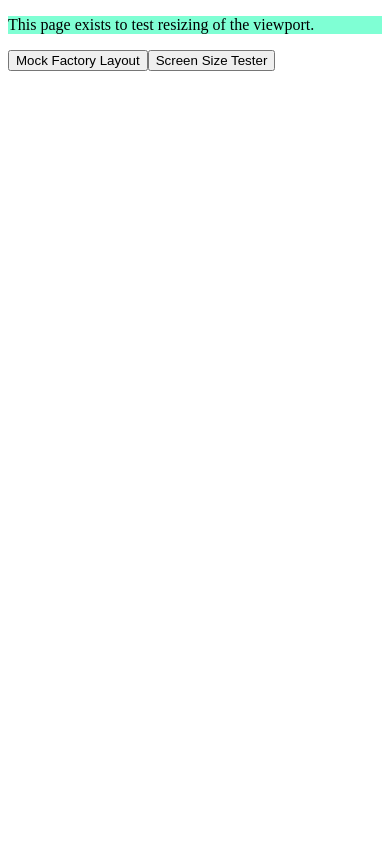
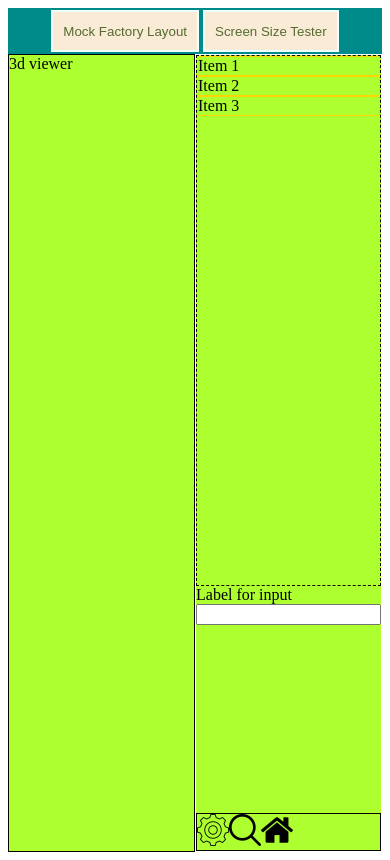
Before and after one commit to kevins2024/responsive-poc, a React (Create React App) app: page / in a window 390 px wide. Built offline with nearby package versions, Linux system fonts and the light colour scheme.

Commit message:
initial layout for desktop, tablet-portrait, and tablet-landscape created

```diff
--- a/src/App.js
+++ b/src/App.js
@@ -9,7 +9,7 @@ function App() {
   const SCREEN_SIZE = "ScreenSize";
   const [showScreenSize, setShowScreenSize] = useState(false);
   const MOCK_FACTORY_LAYOUT = "MockFactoryLayout";
-  const [showMockFactory, setShowMockFactory] = useState(false);
+  const [showMockFactory, setShowMockFactory] = useState(true);
 
   function screenSizeClicked() {
     disableAllExcept(SCREEN_SIZE);
@@ -33,7 +33,6 @@ function App() {
   return (
     <div className="App-container">
       <header className="App-header">
-        <p>This page exists to test resizing of the viewport.</p>
         <button onClick={mockFactoryClicked}>Mock Factory Layout</button>
         <button onClick={screenSizeClicked}>Screen Size Tester</button>
       </header>
@@ -44,6 +43,7 @@ function App() {
       {showMockFactory && (
         <main className="App-main">
           <div className="App-3d-viewer">3d viewer</div>
+          <div className="App-sidebar">
             <div className="App-edit-items-form">
               {[1, 2, 3].map((i) => (
                 <div key={i} className="App-item">
@@ -51,10 +51,18 @@ function App() {
                 </div>
               ))}
             </div>
+            <div className="App-another-form">
+              <div>
+                <label for="textbox">Label for input</label>
+                <br />
+                <input name="textbox" type="text" />
+              </div>
               <div className="App-button-bar">
                 <img src={gearicon} className="icon" alt="settings button" />
                 <img src={searchicon} className="icon" alt="search button" />
                 <img src={homeicon} className="icon" alt="home button" />
+              </div>
+            </div>
           </div>
         </main>
       )}
--- a/src/app.css
+++ b/src/app.css
@@ -3,14 +3,68 @@ p {
 }
 
 .icon {
-  height: 3rem;
-  width: 3rem;
+  height: 2rem;
+  width: 2rem;
+}
+
+.App-container {
+  display: flex;
+  flex-direction: column;
+  height: 100vh;
+}
+
+.App-header {
+  background-color: darkcyan;
+  display: flex;
+  justify-content: center;
+}
+
+.App-header button {
+  background-color: antiquewhite;
+  color: darkolivegreen;
+  border: 2px solid azure;
+  min-height: 5vh;
+  padding: 0px 10px 0px 10px;
+  margin: 2px;
 }
 
 .App-main {
+  flex-grow: 1;
   display: flex;
 }
 
+.App-3d-viewer {
+  border: 1px solid black;
+  flex-basis: 66.6667%;
+}
+.App-sidebar {
+  border: 1px solid white;
+  flex-basis: 33.3333%;
+  display: flex;
+  flex-direction: column;
+}
+.App-edit-items-form {
+  border: 1px dashed black;
+  flex-basis: calc(100% * (2 / 3));
+}
+.App-another-form {
+  flex-basis: calc(100% * (1 / 3));
+  display: flex;
+  flex-direction: column;
+  justify-content: space-between;
+}
+.App-item {
+  border: 1px solid gold;
+}
+.App-button-bar {
+  border: 1px solid black;
+}
+
+/* This many breakpoints is overkill and will be hard to maintain. Having a default
+and one added breakpoint would be ideal, possibly two for portrait/landscape. */
+/* The order things are applied in is set to match the order items are defined in code
+and the other of which layouts are needed for the design. Production build should order
+things to be applied on the least-powerful devices first. */
 /* Phone */
 @media (orientation: portrait) {
   .App-main {
@@ -30,6 +84,20 @@ p {
 @media (min-width: 400px) and (orientation: portrait) {
   .App-main {
     background-color: brown;
+    flex-direction: column;
+  }
+  .App-sidebar {
+    border: 1px solid white;
+    flex-basis: 33.3333%;
+    display: flex;
+    flex-direction: row; /* this is default but due to order, it has to override the none default higher up the page */
+  }
+  .App-edit-items-form {
+    border: 1px dashed black;
+    flex-basis: 50%;
+  }
+  .App-another-form {
+    flex-basis: 50%;
   }
 }
 
```
Also changed, not shown: 1 other file (tests, documents, lock files or other folders). Lines whose indentation alone changed are shown as unchanged.
